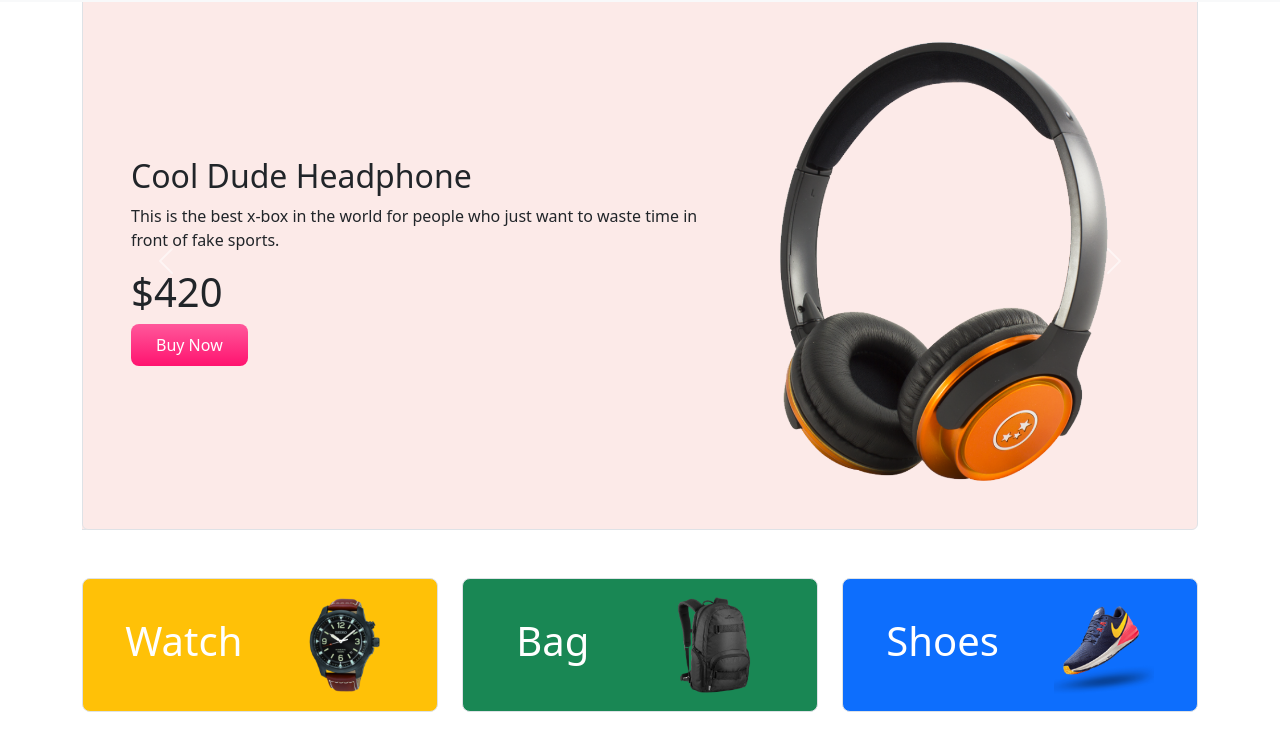
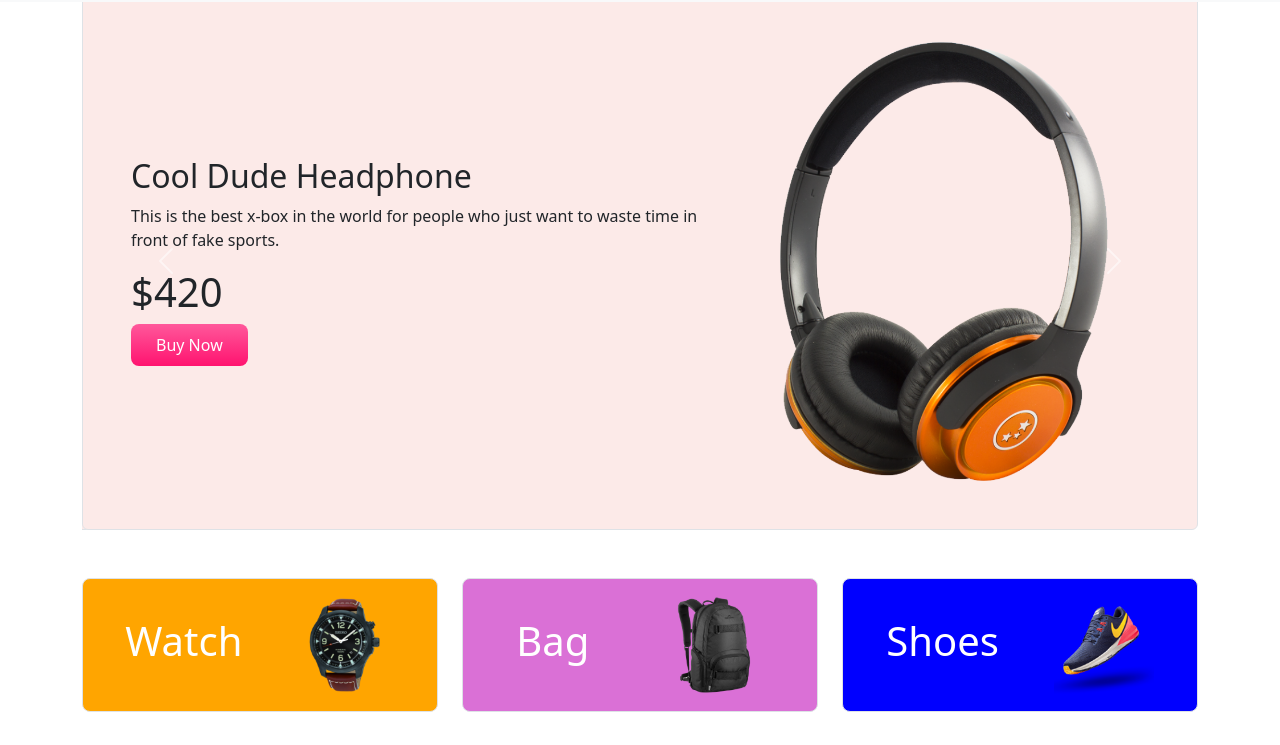
Before and after one commit to mdnazimmia/panda-commerce-bootstrap, a plain HTML site: page index.html in a window 1280 px wide. Shown: the part 55-800 px from the top of the page. Drawn offline with nearby package versions, Linux system fonts and the light colour scheme.

Commit message:
button colour changes

```diff
--- a/css/styles.css
+++ b/css/styles.css
@@ -13,3 +13,15 @@
     border-radius: 8px;
     padding: 9px 25px;
 }
+
+.panda-bg-warning {
+    background-color: #ffa500;
+}
+
+.panda-bg-success {
+    background-color: #da70d6;
+}
+
+.panda-bg-primary {
+    background-color: #0000ff;
+}
--- a/index.html
+++ b/index.html
@@ -117,21 +117,24 @@
                 <div class="row g-4 catagories">
                     <!-- single category -->
                     <div class="col-lg-4 col-md-6 col-sm-12">
-                        <div class="p-3 border rounded-3 bg-warning d-flex align-items-center justify-content-around">
+                        <div
+                            class="p-3 border rounded-3 panda-bg-warning d-flex align-items-center justify-content-around">
                             <h1 class="text-white">Watch</h1>
                             <img src="images/categories/watch.png" alt="">
                         </div>
                     </div>
                     <!-- single category -->
                     <div class="col-lg-4 col-md-6 col-sm-12">
-                        <div class="p-3 border rounded-3 bg-success d-flex align-items-center justify-content-around">
+                        <div
+                            class="p-3 border rounded-3 panda-bg-success d-flex align-items-center justify-content-around">
                             <h1 class="text-white">Bag</h1>
                             <img src="images/categories/bag.png" alt="">
                         </div>
                     </div>
                     <!-- single category -->
                     <div class="col-lg-4 col-md-6 col-sm-12">
-                        <div class="p-3 border rounded-3 bg-primary d-flex align-items-center justify-content-around">
+                        <div
+                            class="p-3 border rounded-3 panda-bg-primary d-flex align-items-center justify-content-around">
                             <h1 class="text-white">Shoes</h1>
                             <img src="images/categories/shoes.png" alt="">
                         </div>
```
